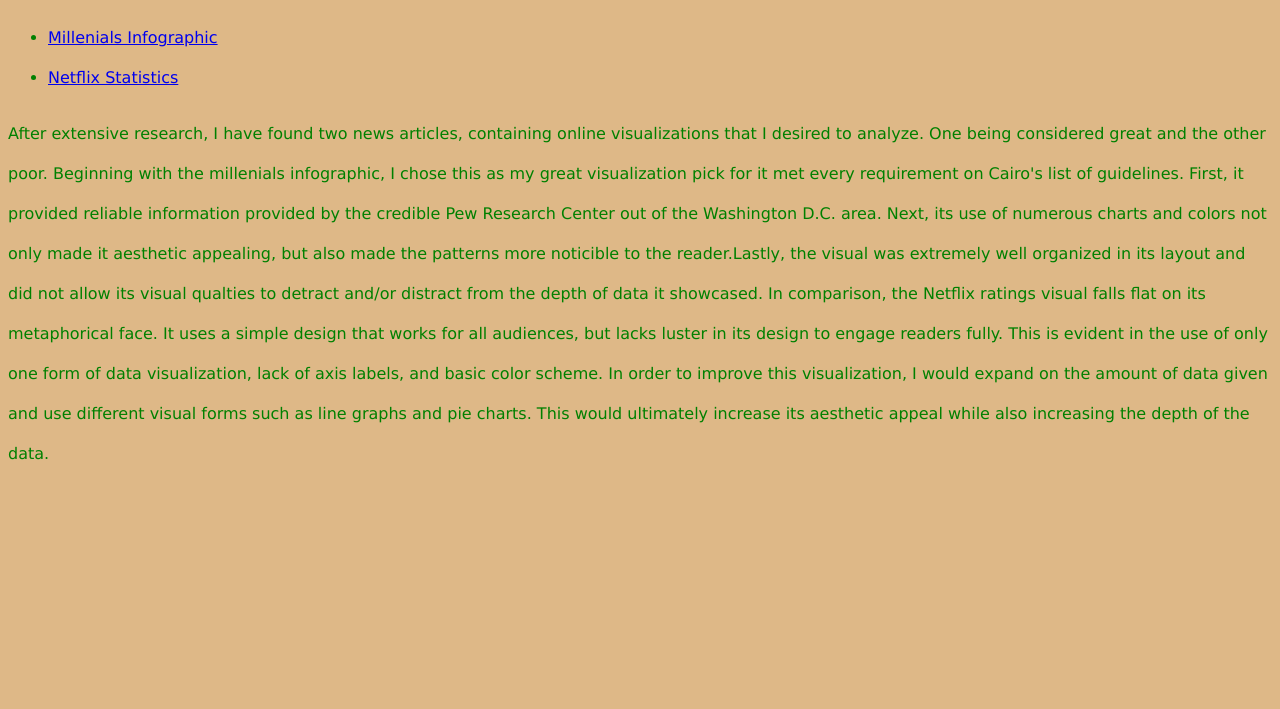
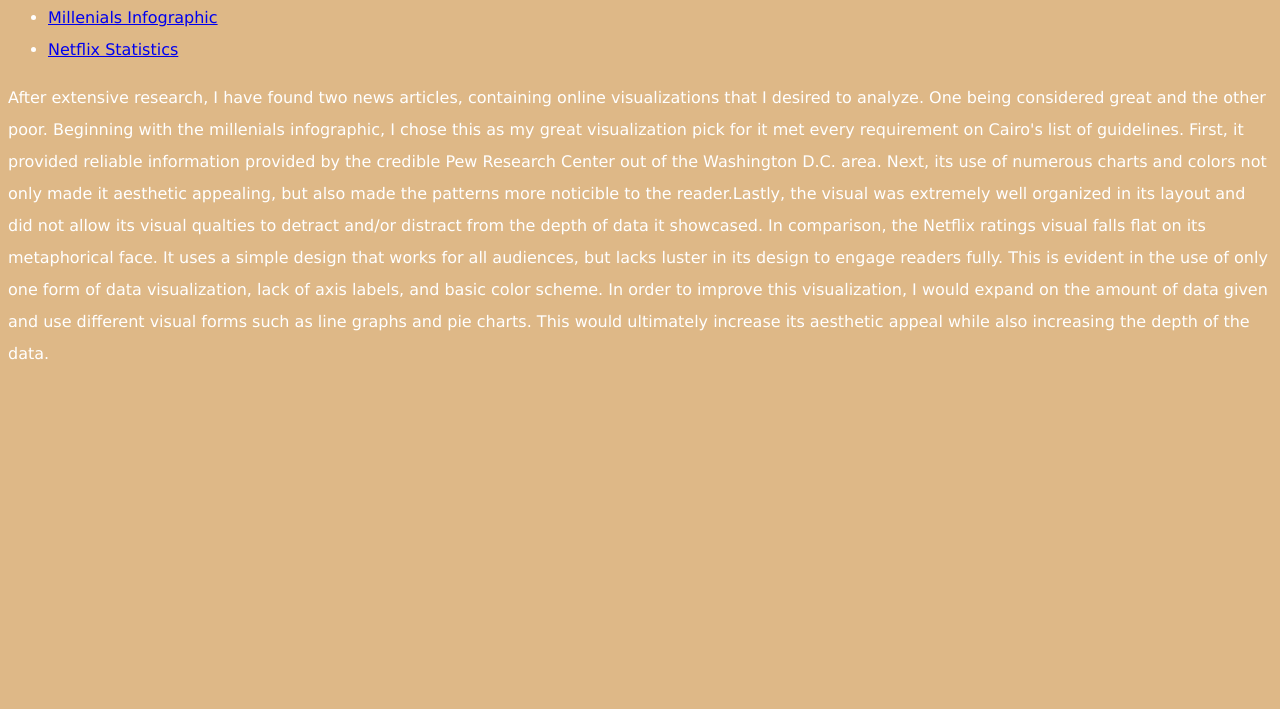
Before and after one commit to willbritt/twoVisuals, a plain HTML site: page index.html in a window 1280 px wide. Shown: the part 91-800 px from the top of the page. Drawn offline with Linux system fonts and the light colour scheme.

Commit message:
Update index.html

```diff
--- a/index.html
+++ b/index.html
@@ -3,8 +3,8 @@
 
 body {
   font-family: Verdana;
-  line-height: 2.5;
-  color: green;
+  line-height: 2;
+  color: white;
   background-color: #DEB887; }
 h1 {
   color: red;
```
